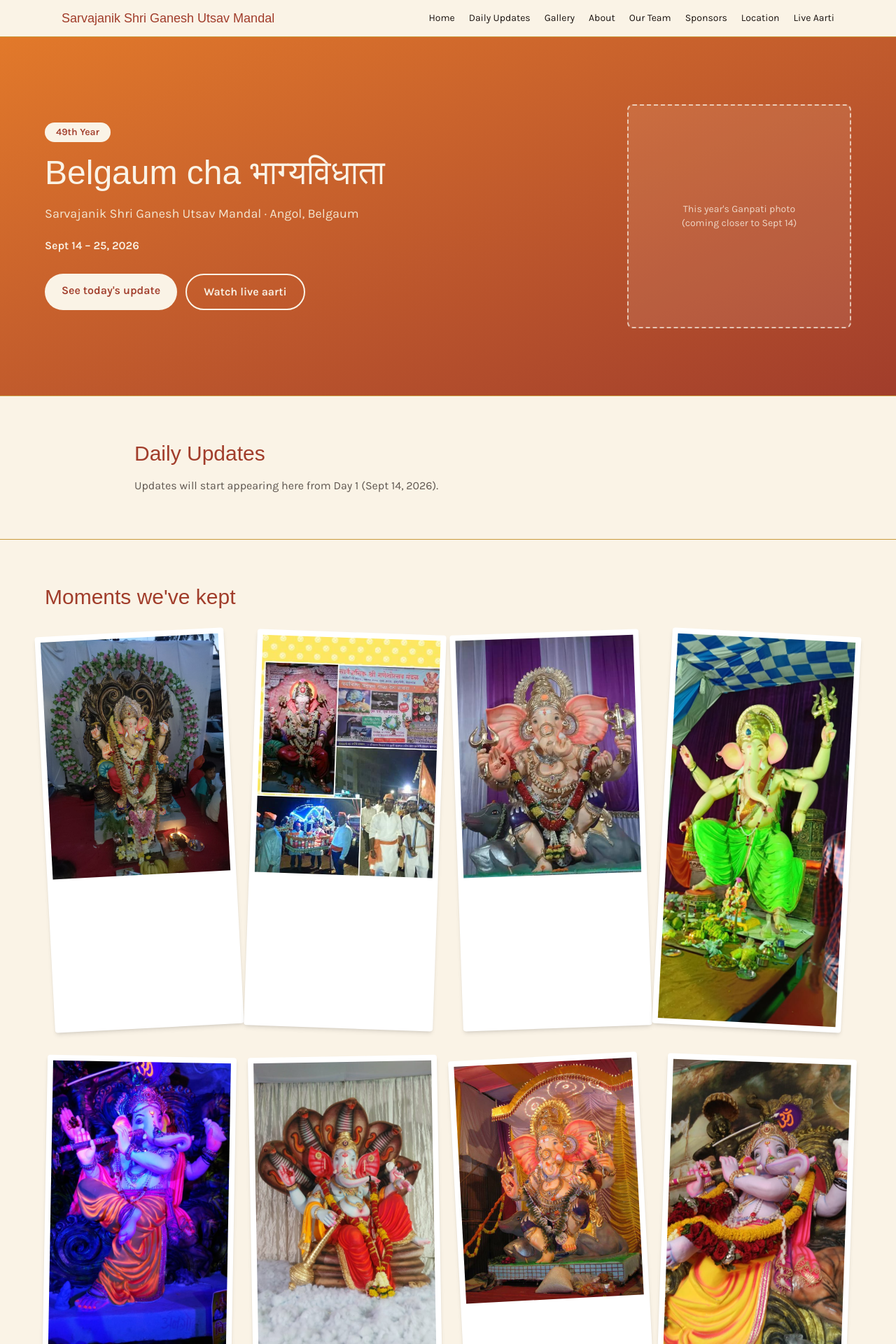
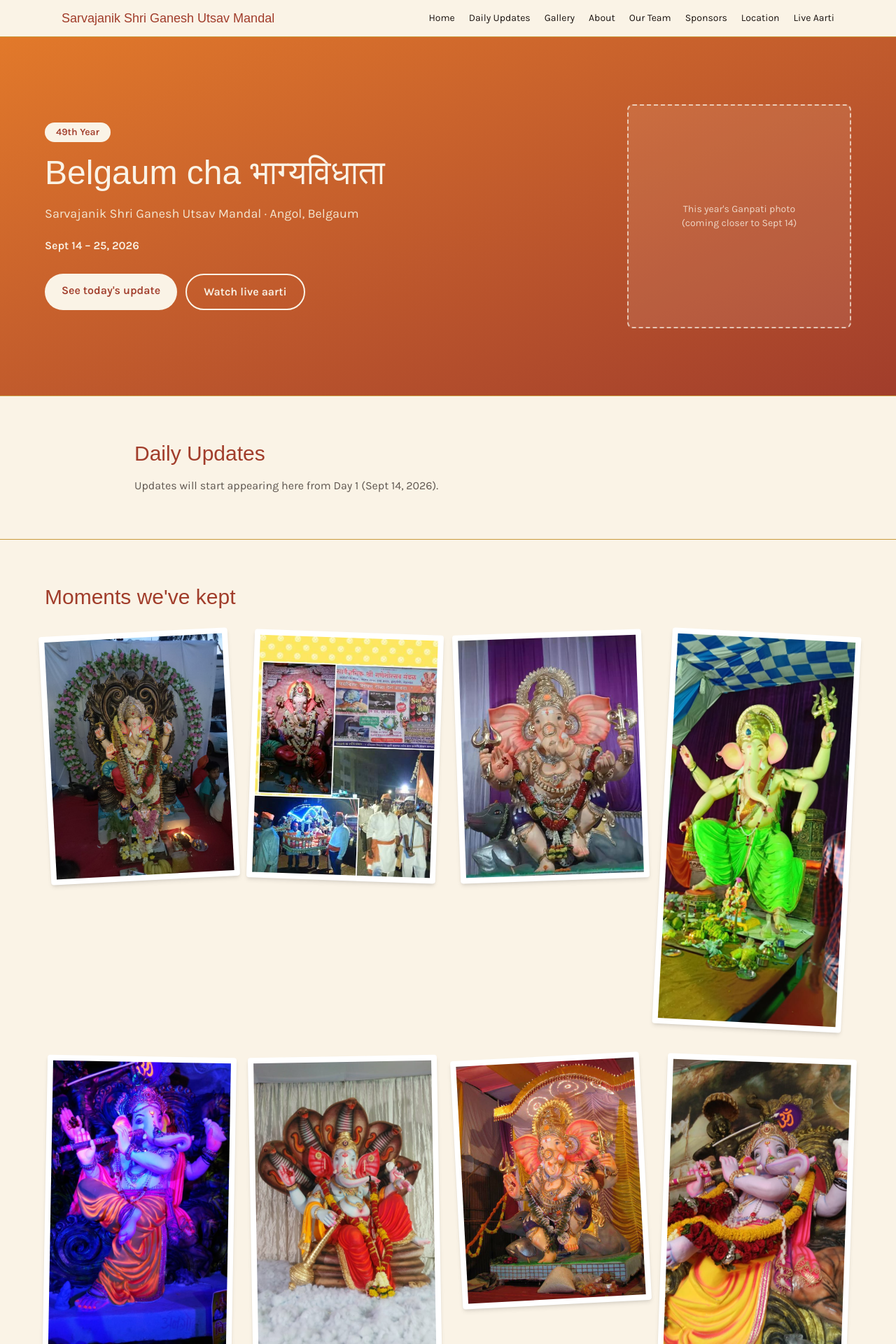
Before and after one commit to AkashPuri-07/ganeshotsav-website, a Next.js app: page / in a window 1280 px wide. Shown: the top 1920 px of the page at 70% size. Built offline with nearby package versions, Linux system fonts and the light colour scheme; a web font is replaced by a local one.

Commit message:
Fix gallery grid stretching cards to row height
Grid items were stretching to match their row's tallest photo,
leaving blank white space below shorter photos. items-start makes
each card size to its own photo instead.

Co-Authored-By: Claude Sonnet 5 <noreply@anthropic.com>

```diff
--- a/src/components/Gallery.tsx
+++ b/src/components/Gallery.tsx
@@ -18,7 +18,7 @@ export default function Gallery() {
         {photos.length === 0 ? (
           <p className="mt-4 font-sans text-ink/70">Coming soon.</p>
         ) : (
-          <div className="mt-8 grid grid-cols-2 gap-x-6 gap-y-10 sm:grid-cols-3 lg:grid-cols-4">
+          <div className="mt-8 grid grid-cols-2 items-start gap-x-6 gap-y-10 sm:grid-cols-3 lg:grid-cols-4">
             {photos.map((photo, index) => (
               <div
                 key={photo}
```
